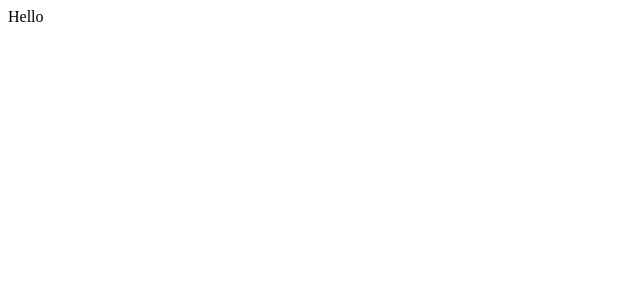
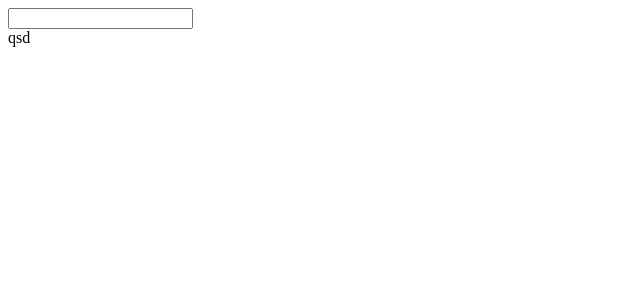
Before and after one commit to Vol4n3/mc-generator-dimension, a Next.js app: page / in a window 1280 px wide. Shown: the top 300 px of the page, without its empty margins (0-640 px from the left). Built offline with nearby package versions, Linux system fonts and the light colour scheme.

Commit message:
Add next js and typescript

```diff
--- a/next.config.js
+++ b/next.config.js
@@ -1,3 +1,3 @@
 module.exports = {
-  exportTrailingSlash: true,
+  trailingSlash: true,
 };
--- /dev/null
+++ b/src/component/label-wrapper/label-wrapper-caption.tsx
@@ -0,0 +1,8 @@
+import {FC} from 'react';
+
+export const LabelWrapperCaption:FC = props => {
+  const {children} = props;
+  return <div>
+    {children}
+  </div>
+}
--- /dev/null
+++ b/src/component/label-wrapper/label-wrapper-label.tsx
@@ -0,0 +1,8 @@
+import {FC} from 'react';
+
+export const LabelWrapperLabel:FC = props => {
+  const {children} = props;
+  return <div>
+    {children}
+  </div>
+}
--- /dev/null
+++ b/src/component/label-wrapper/label-wrapper.tsx
@@ -0,0 +1,21 @@
+import {FC} from 'react';
+import {ExcludeChildrenByType, QueryChildrenByType} from '../../utils/react.utils';
+import {LabelWrapperLabel} from './label-wrapper-label';
+import {LabelWrapperCaption} from './label-wrapper-caption';
+
+export interface LabelWrapperProps {
+
+}
+
+export const LabelWrapper: FC<LabelWrapperProps> = props => {
+  const {children} = props;
+
+  const labelChild = QueryChildrenByType(children, LabelWrapperLabel);
+  const captionChild = QueryChildrenByType(children, LabelWrapperCaption);
+  const filterChildren = ExcludeChildrenByType(children, [LabelWrapperCaption, LabelWrapperLabel]);
+  return <div>
+    {labelChild}
+    {filterChildren}
+    {captionChild}
+  </div>
+}
--- a/src/pages/index.tsx
+++ b/src/pages/index.tsx
@@ -1,4 +1,12 @@
+import {LabelWrapper} from '../component/label-wrapper/label-wrapper';
+import {LabelWrapperCaption} from '../component/label-wrapper/label-wrapper-caption';
+
 const IndexPage = () => {
-  return <div>Hello</div>
+  return <div>
+    <LabelWrapper>
+      <LabelWrapperCaption>qsd</LabelWrapperCaption>
+      <input type={'text'} />
+    </LabelWrapper>
+  </div>
 }
 export default IndexPage;
--- /dev/null
+++ b/src/utils/react.utils.ts
@@ -0,0 +1,26 @@
+import {Children, FC, isValidElement, ReactNode} from 'react';
+
+export const QueryChildrenByType = (
+  children: ReactNode | ReactNode[],
+  type: FC
+): ReactNode => {
+  const arrayChildren = Children.toArray(children);
+  return arrayChildren.find((element): boolean => {
+    if (isValidElement(element)) {
+      return element.type === type;
+    }
+    return false;
+  });
+};
+export const ExcludeChildrenByType = (
+  children: ReactNode | ReactNode[],
+  types: FC[]
+): ReactNode[] => {
+  const arrayChildren = Children.toArray(children);
+  return arrayChildren.filter((element): boolean => {
+    if (isValidElement(element)) {
+      return !types.some(type => element.type === type);
+    }
+    return true;
+  });
+};
```
Also changed, not shown: package.json (+5 -2 lines), 1 other file (tests, documents, lock files or other folders).
